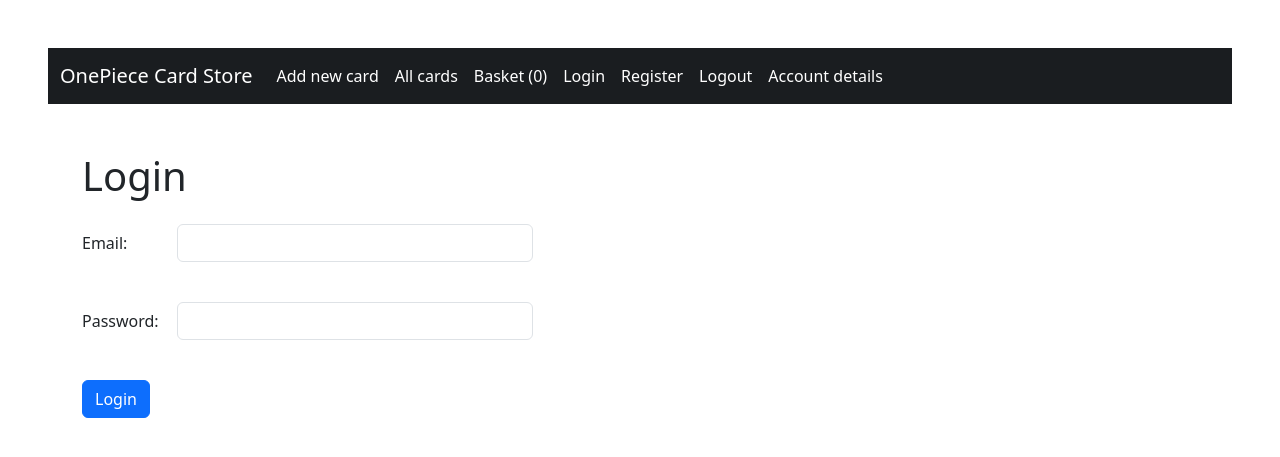
After one commit to Dziabako/OnePieceCardStore, a Flask app: page /login in a window 1280 px wide. The commit adds this page. Shown: the top 457 px of the page. Run offline with Flask 3, Linux system fonts and the light colour scheme.

Commit message:
Added login function(not tested)

```diff
--- a/main.py
+++ b/main.py
@@ -172,5 +172,33 @@ def register():
     return render_template("register.html", form=form)
 
 
+@app.route("/login", methods=["GET", "POST"])
+def login():
+    form = LoginForm()
+    if form.validate_on_submit():
+        email = form.email.data
+        password = form.password.data
+
+        user = User.query.filter(User.email == email).first()
+
+        if not user:
+            flash("That email does not exist, pleae try again.")
+            return redirect(url_for('login'))
+        elif not check_password_hash(user.password, password):
+            flash("Wrong password! Try again")
+            return redirect(url_for('login'))
+        else:
+            login_user(user)
+            return redirect(url_for('index'))
+
+    return render_template("login.html", form=form)
+
+
+@app.route('/logout')
+def logout():
+    logout_user()
+    return redirect(url_for("index"))
+
+
 if __name__ == "__main__":
     app.run(debug=True)
--- /dev/null
+++ b/templates/login.html
@@ -0,0 +1,29 @@
+{% extends "base.html" %}
+
+{% block title %}Login{% endblock %}
+
+{% block body %}
+<div class="container">
+    <div class="row mb-3">
+        <div class="col-5 h1">Login</div>
+    </div>
+    <form id="user_form" action="{{ url_for('register') }}" method="POST">
+        {{ form.csrf_token }}
+        <div class="row mb-3">
+            <div class="col-1 col-form-label">{{ form.email.label }}</div>
+            <div class="col-4">
+                {{ form.email(class_="form-control") }}<br>
+            </div>
+        </div>
+        <div class="row mb-3">
+            <div class="col-1 col-form-label">{{ form.password.label }}</div>
+            <div class="col-4">
+                {{ form.password(class_="form-control") }}<br>
+            </div>
+        </div>
+        <div class="row mb-3">
+            <div class="col-1"><input type="submit" value="Login" class="btn btn-primary"></div>
+        </div>
+    </form>
+</div>
+{% endblock %}
--- a/templates/navbar.html
+++ b/templates/navbar.html
@@ -16,10 +16,13 @@
             <a class="nav-link active" href="{{ url_for('basket') }}">Basket ({{ session['basket']|length }})</a>
           </li>
           <li class="nav-item">
-            <a class="nav-link active" href="#">Login</a>
+            <a class="nav-link active" href="{{ url_for('login') }}">Login</a>
           </li>
           <li class="nav-item">
-            <a class="nav-link active" href="#">Logout</a>
+            <a class="nav-link active" href="{{ url_for('register') }}">Register</a>
+          </li>
+          <li class="nav-item">
+            <a class="nav-link active" href="{{ url_for('logout') }}">Logout</a>
           </li>
           <li class="nav-item">
             <a class="nav-link active" href="#">Account details</a>
```
